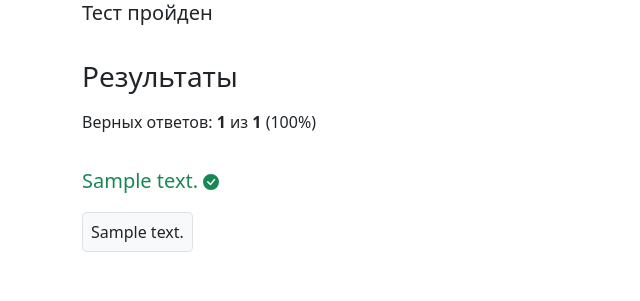
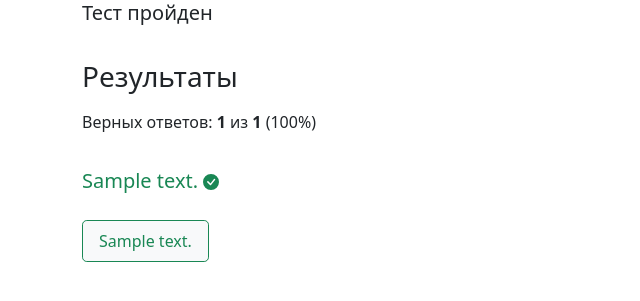
Before and after one commit to AleksandrUsolcev/exams, a Django app: a page that uses quizzes/templates/questions/quiz_finally.html in a window 1280 px wide. Shown: the part 232-533 px from the top of the page, without its empty margins (0-640 px from the left). Run offline with Django 3.2, Linux system fonts and the light colour scheme; a user stored in the database is signed in; tables that the repository leaves empty hold one stand-in row (values such as "Sample post"); some libraries are stand-ins or nearby versions.

Commit message:
quiz finally template update

```diff
--- a/quizzes/templates/questions/quiz_finally.html
+++ b/quizzes/templates/questions/quiz_finally.html
@@ -17,7 +17,6 @@
       </p>
     {% endif %}
     {% for answer in latest_answers %}
-      <div class="pb-3">
       <p class="py-2 pt-3 fs-5 {% if answer.correct %}text-success{% else %}text-danger{% endif %}">{{ answer.question_text }}
         {% if answer.correct %}
           <svg xmlns="http://www.w3.org/2000/svg" width="16" height="16" fill="currentColor" class="bi bi-check-circle-fill" viewBox="0 0 16 16">
@@ -29,10 +28,19 @@
           </svg>
         {% endif %}
       </p>
+      {% if answer.variants.all.count > 0 %}
         {% for variant in answer.variants.all %}
-          <div class="d-inline bg-light me-3 mb-3 p-2 border rounded-3">{{ variant }}</div>
-        {% endfor %}
+          <div class="d-inline-block pe-3 pb-3">
+            <div class="bg-light p-2 ps-3 pe-3 border rounded-3
+            {% if variant.correct %}
+              border-success text-success
+            {% else %}
+              text-secondary
+            {% endif %}
+            ">{{ variant }}</div>
           </div>
         {% endfor %}
       {% endif %}
+    {% endfor %}
+  {% endif %}
 {% endblock %}
```
Lines whose indentation alone changed are shown as unchanged.
